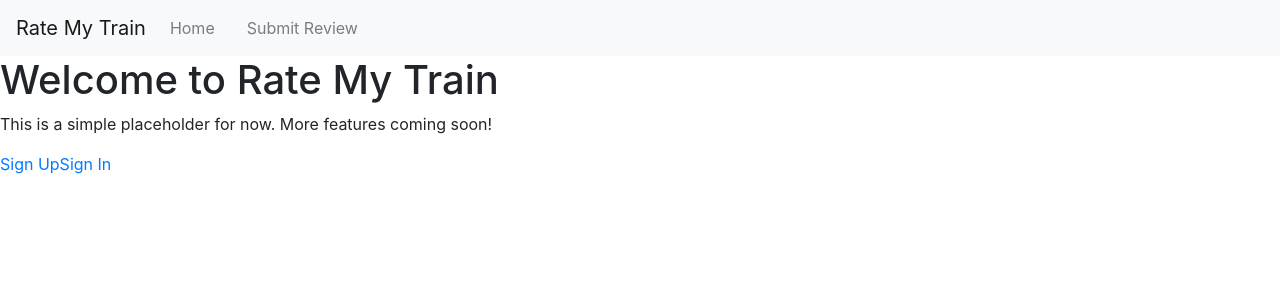
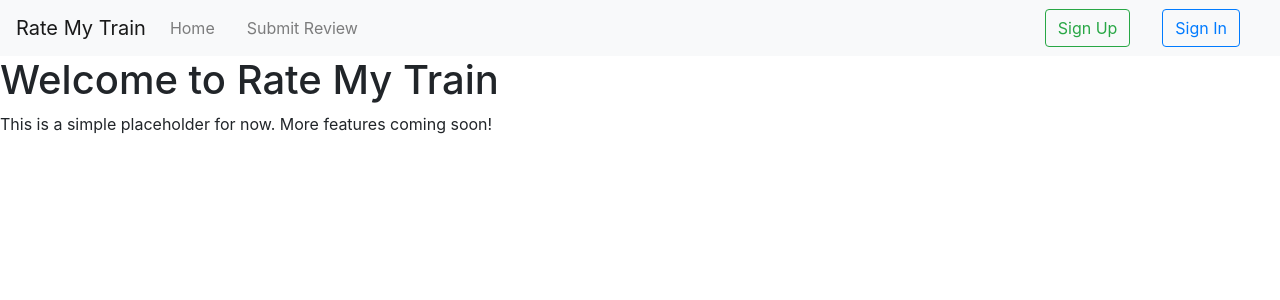
Before and after one commit to harshilshrma/rate-my-train, a Next.js app in the folder rate-my-train/: page / in a window 1280 px wide. Shown: the top 300 px of the page. Built offline with nearby package versions, Linux system fonts and the light colour scheme.

Commit message:
AUTH BUTTONS on nav

```diff
--- a/rate-my-train/app/page.js
+++ b/rate-my-train/app/page.js
@@ -11,14 +11,6 @@ export default function Home() {
       <main>
         <h1>Welcome to Rate My Train</h1>
         <p>This is a simple placeholder for now. More features coming soon!</p>
-        <div>
-          <Link href="./signup">
-            Sign Up
-          </Link>
-          <Link href="/signin">
-            Sign In
-          </Link>
-        </div>
       </main>
     </div>
   );
--- a/rate-my-train/components/Navbar.js
+++ b/rate-my-train/components/Navbar.js
@@ -34,6 +34,20 @@ export default function Navbar() {
                         </Link>
                     </li>
                 </ul>
+                <div className="my-2 my-lg-0">
+                    <ul className="navbar-nav mr-auto">
+                        <li className="nav-item">
+                            <Link href="/signup" className="btn btn-outline-success mx-2">
+                                Sign Up
+                            </Link>
+                        </li>
+                        <li className="nav-item">
+                            <Link href="/signin" className="btn btn-outline-primary mx-2">
+                                Sign In
+                            </Link>
+                        </li>
+                    </ul>
+                </div>
             </div>
         </nav>
     );
```
